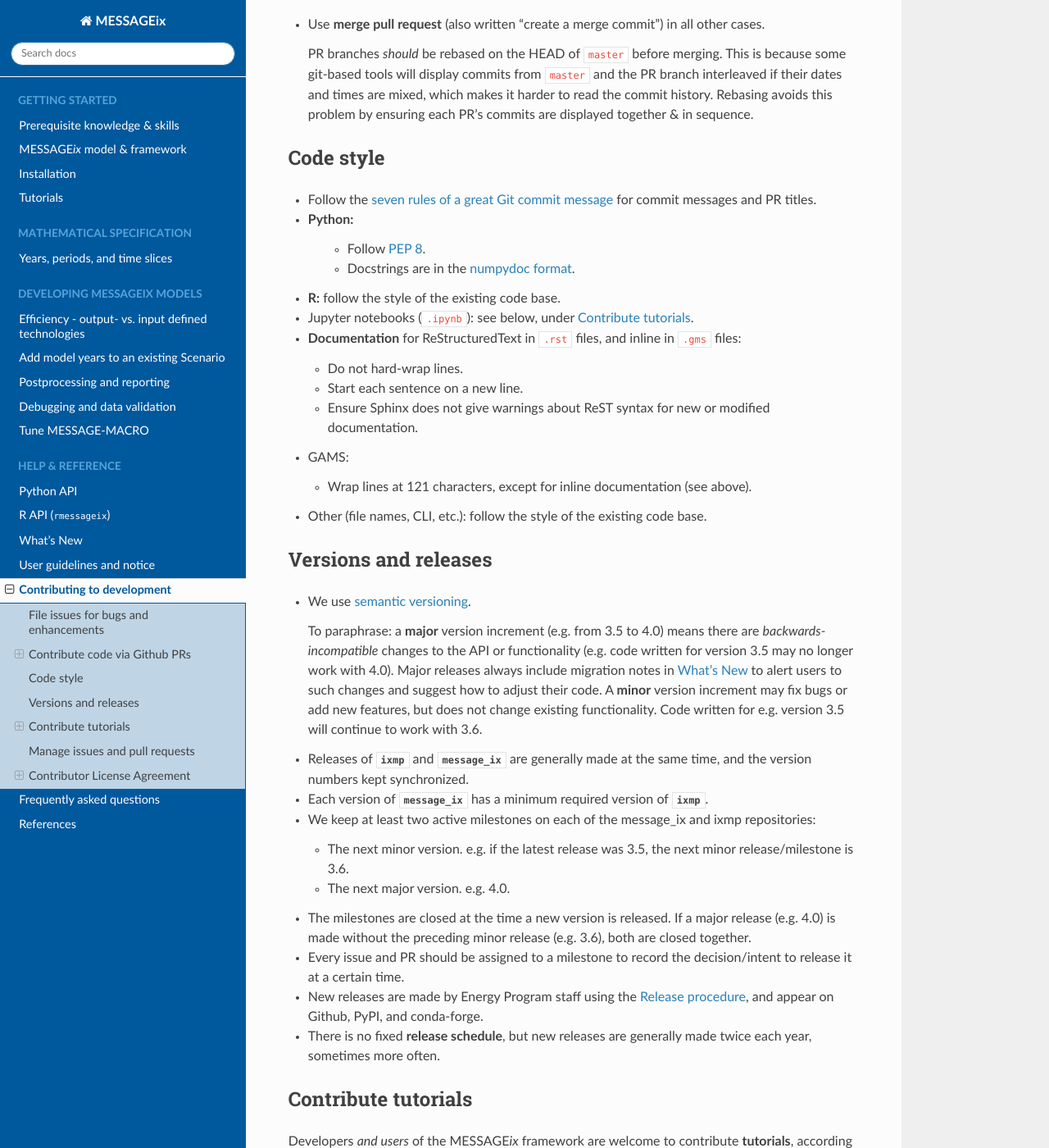
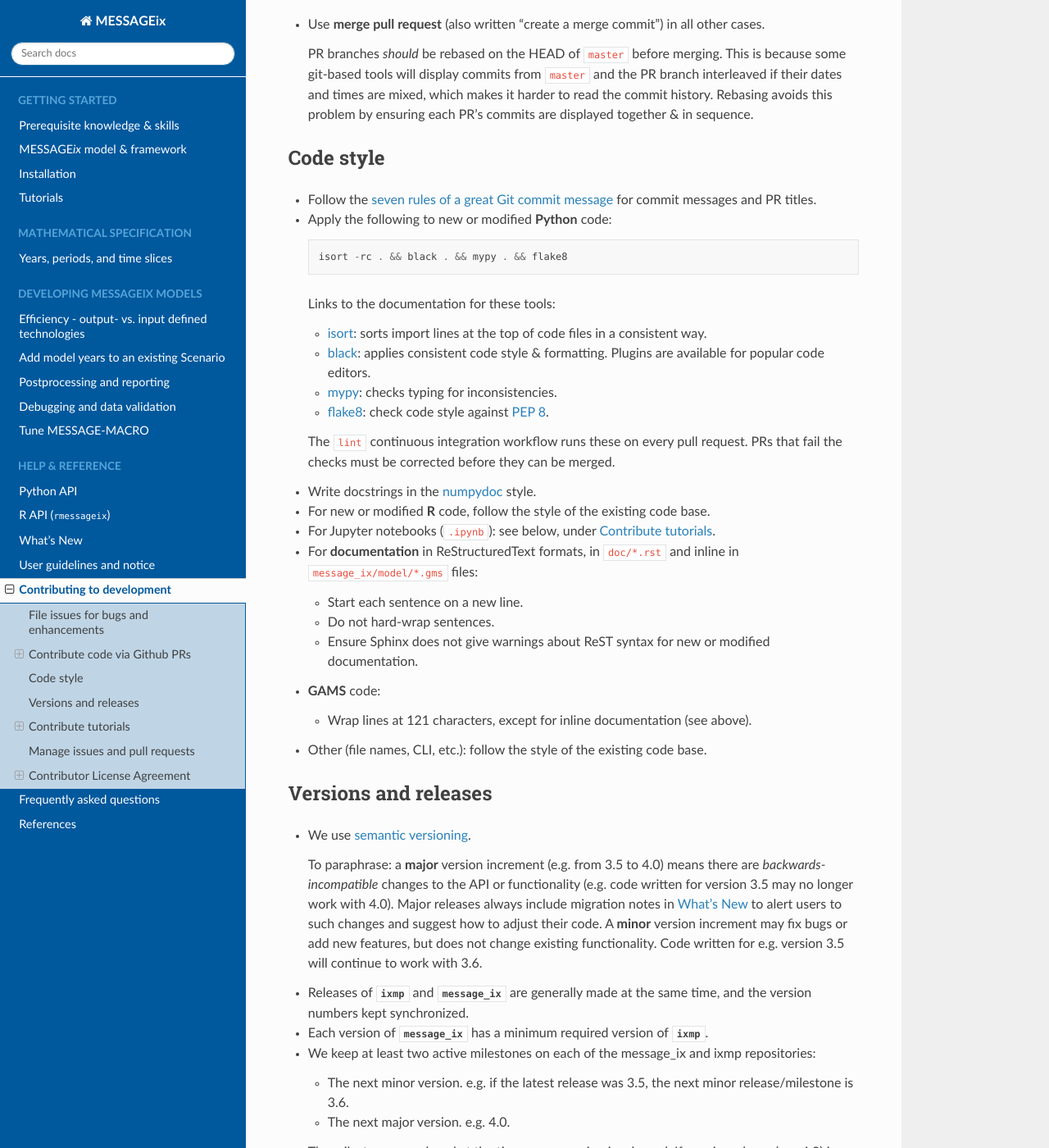
Before and after one commit to iiasa/message_ix, a Sphinx documentation site: the page built from doc/contributing.rst, in a window 1280 px wide and 1400 px high, scrolled down 4262 px. Shown: the whole window at 82% size. Built offline with Sphinx 7.4.7 and the Read the Docs theme 2.0.0, drawn with Linux system fonts in a browser that asks for light colours; pages that are not in the unit, such as notebooks, are missing from menus.

Commit message:
Expand description of code style in doc/contributing.rst

```diff
--- a/doc/contributing.rst
+++ b/doc/contributing.rst
@@ -163,20 +163,31 @@
 ==========
 
 - Follow the `seven rules of a great Git commit message <https://chris.beams.io/posts/git-commit/#seven-rules>`_ for commit messages and PR titles.
-- **Python:**
+- Apply the following to new or modified **Python** code::
 
-   - Follow `PEP 8 <https://www.python.org/dev/peps/pep-0008/>`_.
-   - Docstrings are in the `numpydoc format <https://numpydoc.readthedocs.io/en/latest/format.html>`_.
+    isort -rc . && black . && mypy . && flake8
 
-- **R:** follow the style of the existing code base.
-- Jupyter notebooks (:file:`.ipynb`): see below, under `Contribute tutorials`_.
-- **Documentation** for ReStructuredText in :file:`.rst` files, and inline in :file:`.gms` files:
+  Links to the documentation for these tools:
 
-  - Do not hard-wrap lines.
+  - `isort <https://pypi.org/project/isort/>`_: sorts import lines at the top of code files in a consistent way.
+  - `black <https://black.readthedocs.io>`_: applies consistent code style & formatting.
+    Plugins are available for popular code editors.
+  - `mypy <https://mypy.readthedocs.io>`_: checks typing for inconsistencies.
+  - `flake8 <https://flake8.pycqa.org>`_: check code style against `PEP 8 <https://www.python.org/dev/peps/pep-0008>`_.
+
+  The ``lint`` continuous integration workflow runs these on every pull request.
+  PRs that fail the checks must be corrected before they can be merged.
+
+- Write docstrings in the `numpydoc <https://numpydoc.readthedocs.io/en/latest/format.html>`_ style.
+- For new or modified **R** code, follow the style of the existing code base.
+- For Jupyter notebooks (:file:`.ipynb`): see below, under `Contribute tutorials`_.
+- For **documentation** in ReStructuredText formats, in :file:`doc/*.rst` and inline in :file:`message_ix/model/*.gms` files:
+
   - Start each sentence on a new line.
+  - Do not hard-wrap sentences.
   - Ensure Sphinx does not give warnings about ReST syntax for new or modified documentation.
 
-- GAMS:
+- **GAMS** code:
 
   - Wrap lines at 121 characters, except for inline documentation (see above).
 
```
